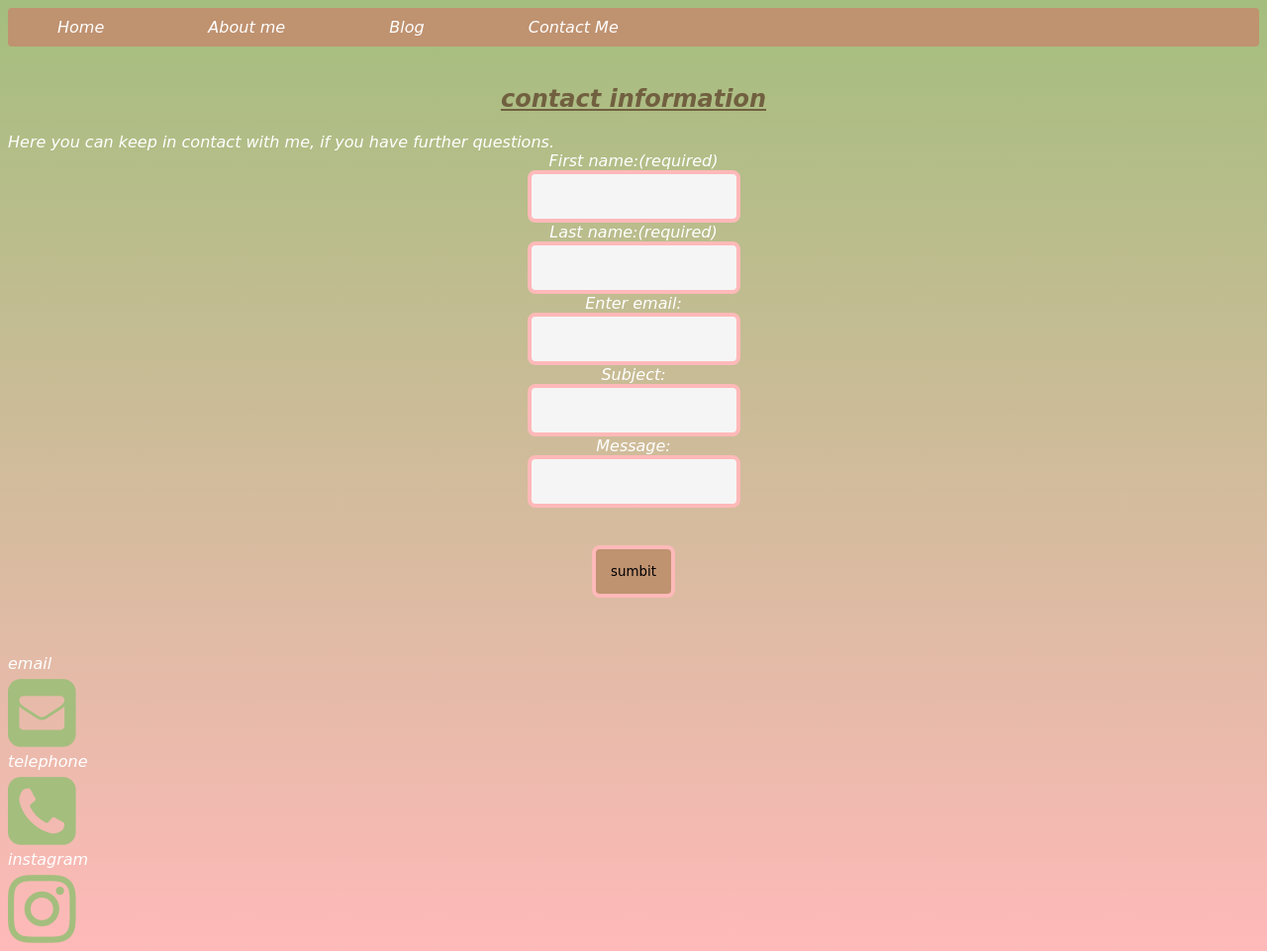
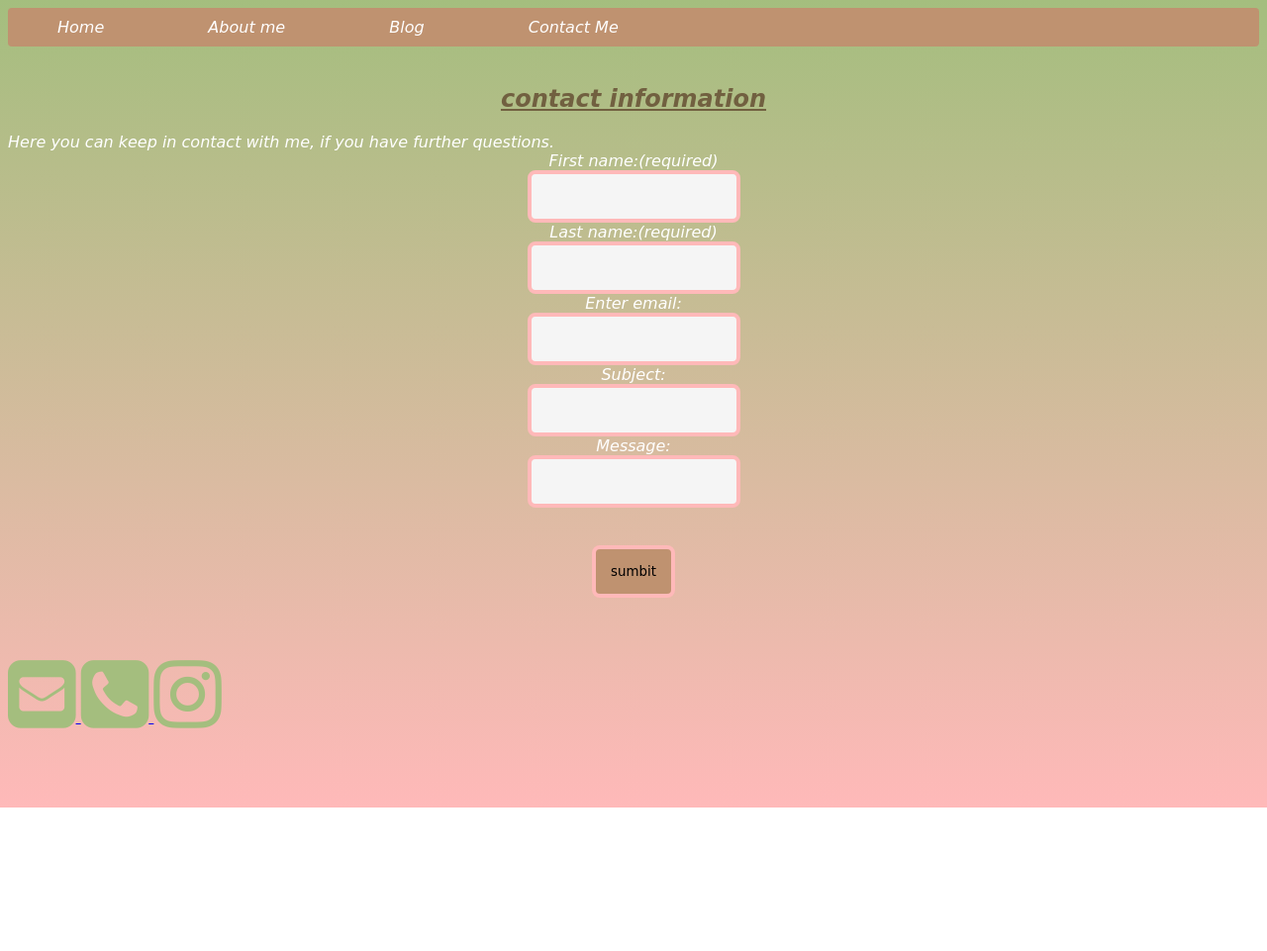
Before and after one commit to chr1ssy44/chr1ssy44.github.io, a plain HTML site: page contact.html in a window 1280 px wide. Shown: the whole page at 99% size. After the commit the page ends 816 px from the top, so only its background shows below. Drawn offline with Linux system fonts and the light colour scheme; a web font is replaced by a local one.

Commit message:
added a file

```diff
--- a/contact.html
+++ b/contact.html
@@ -38,11 +38,13 @@ method="post">
    <input type="submit" value="sumbit">
    <input name="send-to" value="cbeckford2@brooklynsteamcenter.org" hidden>
 </form><br><br><br>
-<a href="mailto:cbeckford2@brooklynsteamcenter.org"></a>email
-<br><i id="mail" class="fa fa-envelope-square" style="font-size:80px;color:#A4BE7E;"></i>
- <br><a href="tel:7183718957"></a>telephone<br>
+<a href="mailto:cbeckford2@brooklynsteamcenter.org">
+<i id="mail" class="fa fa-envelope-square" style="font-size:80px;color:#A4BE7E;"></i>
+
+ <a href="tel:7183718957">
     <i id="tel" class="fa fa-phone-square" style="font-size:80px;color:#A4BE7E;"></i>
-<br><a href="http://www.instagram.com/chr1ssy44"></a>instagram<br>
+
+<a href="http://www.instagram.com/chr1ssy44">
 <i id="insta" class="fa fa-instagram" style="font-size:80px;color:#A4BE7E;"></i>
 </a>
 </body>
```
